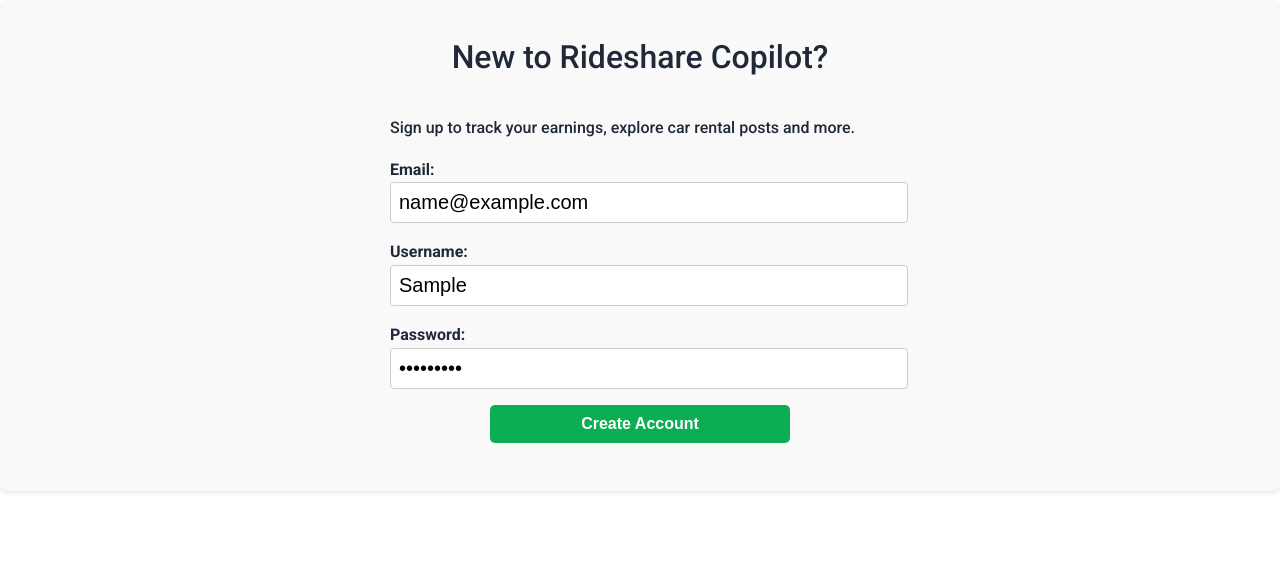
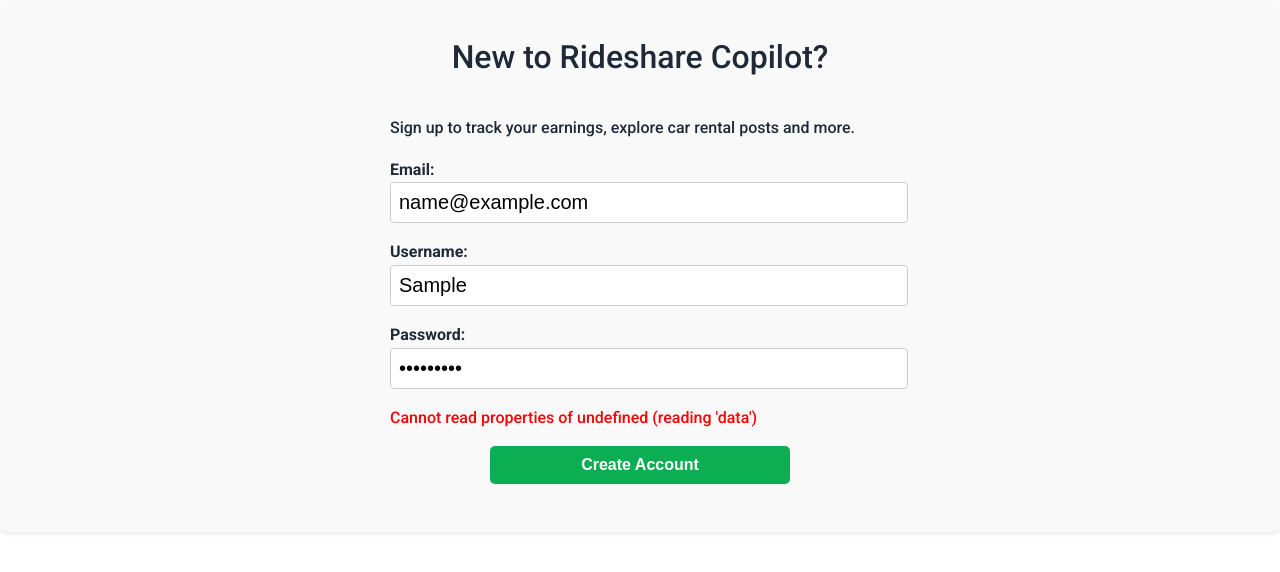
Before and after one commit to EmanuelTabian/rideshare-copilot, a React (Vite) app: page /signup in a window 1280 px wide. Both pictures are taken after typing "name@example.com", "Sample", "Sample123" into the empty fields and a click on the button "Create Account". Shown: the top 572 px of the page. Built offline with nearby package versions, Linux system fonts and the light colour scheme; no server answers.

Commit message:
RC-102 Set up a signup errors state, map through resulting array and render the error messages

```diff
--- a/src/pages/Signup.jsx
+++ b/src/pages/Signup.jsx
@@ -61,8 +61,15 @@
   }
 `;
 
+const StyledUl = styled.ul`
+  color: red;
+  list-style-type: none;
+  padding: 0;
+  margin: 0;
+`;
+
 function Signup() {
-  const [passwordError, setPasswordError] = useState([]);
+  const [signupErrors, setSignupErrors] = useState([]);
   const { signup, isLoading } = useSignup();
 
   const { register, handleSubmit, reset, getValues, formState } = useForm();
@@ -75,14 +82,13 @@
       {
         onSuccess: () => navigate("/login"),
         onError: (error) => {
-          console.log(error);
-
-          // console.log(error.message.split(","));
-          setPasswordError([error?.message?.split(",")]);
+          setSignupErrors([...error?.message?.split(",")]);
         },
       }
     );
   }
+
+  console.log(signupErrors);
 
   return (
     <Form onSubmit={handleSubmit(onSubmit)}>
@@ -112,6 +118,13 @@
             {...register("password", { required: "This field is required" })}
           />
         </div>
+
+        <StyledUl>
+          {signupErrors.map((error, index) => (
+            <li key={index}>{error}</li>
+          ))}
+        </StyledUl>
+
         <div>
           <Button>Create Account</Button>
         </div>
```
